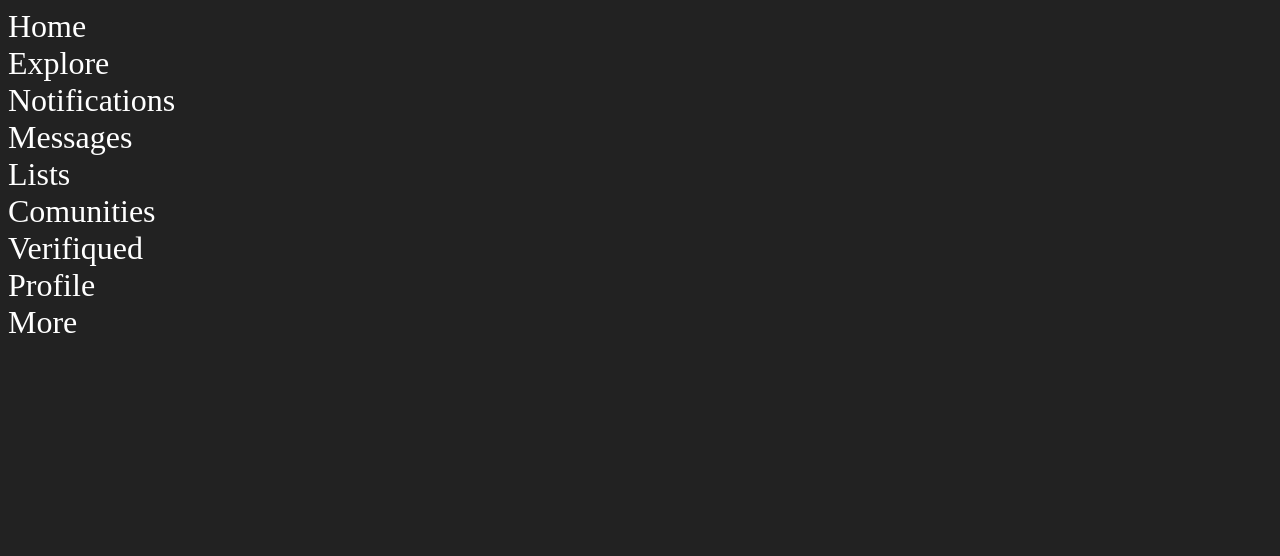
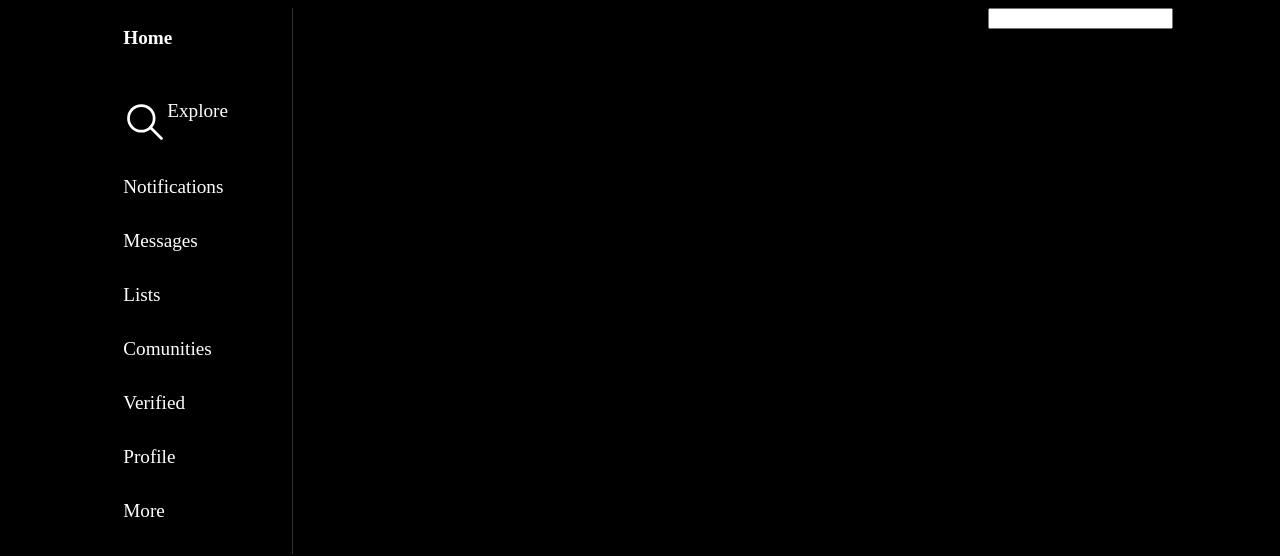
Before and after one commit to DerianMolinaLopez/bakyReact, a React (Vite) app in the folder TwiterBaki/: page / in a window 1280 px wide. Shown: the top 556 px of the page. Built offline with nearby package versions, Linux system fonts and the light colour scheme.

Commit message:
agregando las barras laterales (incompleto)

```diff
--- a/TwiterBaki/src/components/aside.jsx
+++ b/TwiterBaki/src/components/aside.jsx
@@ -1,22 +1,81 @@
 import './styles.css'
-export function BarraLateral(){
-    return(
+export function BarraLateral() {
+    return (
         <div>
             <aside>
                 <div className="aside">
-                <a href="" className="boton"></a>
-                <a href="" className="boton"><span>Home</span></a>
-                <a href="" className="boton">Explore</a>
-                <a href="" className="boton">Notifications</a>
-                <a href="" className="boton">Messages</a>
-                <a href="" className="boton">Lists</a>
-                <a href="" className="boton"> Comunities</a>
-                <a href="" className="boton">Verifiqued</a>
-                <a href="" className="boton">Profile</a>
-                <a href="" className="boton">More</a>
+                    <div className='botonApariencia'>
+                        <a href="" className="boton">
+                             <p><strong>Home</strong></p>
+                        </a>
+                    </div>
+                    <div className='botonApariencia'>
+                    <svg xmlns="http://www.w3.org/2000/svg" class="icon icon-tabler icon-tabler-search" width="44" height="44" viewBox="0 0 24 24" stroke-width="1.5" stroke="#ffffff" fill="none" stroke-linecap="round" stroke-linejoin="round">
+  <path stroke="none" d="M0 0h24v24H0z" fill="none"/>
+  <path d="M10 10m-7 0a7 7 0 1 0 14 0a7 7 0 1 0 -14 0" />
+  <path d="M21 21l-6 -6" />
+</svg>
+                        <a href="" className="boton">
+                            Explore
+                        </a>
+                    </div>
+                    <div className='botonApariencia'>
+                        <a href="" className="boton">
+                            Notifications
+                        </a>
+                    </div>
+                    <div className='botonApariencia'>
+                        <a href="" className="boton">
+                            Messages
+                        </a>
+                    </div>
+                    <div className='botonApariencia'>
+                        <a href="" className="boton">
+                            Lists
+                        </a>
+                    </div>
+                    <div className='botonApariencia'>
+                        <a href="" className="boton">
+                            Comunities
+                        </a>
+                    </div>
+                    <div className='botonApariencia'>
+                        <a href="" className="boton">
+                            Verified
+                        </a>
+                    </div>
+                    <div className='botonApariencia'>
+                        <a href="" className="boton">
+                            Profile
+                        </a>
+                    </div>
+                    <div className='botonApariencia'>
+                        <a href="" className="boton">
+                            More
+                        </a>
+                    </div>
+
+
+
+
+
                 </div>
 
             </aside>
         </div>
     )
 }
+export function BarraLateralDerecha() {
+    return (
+        <div>
+            <aside>
+                <div className="contenedorComponentes">
+                    <div className="contenedorComponentes__busqueda">
+                        <input type="text" name="" id="" />
+                    </div>
+
+                </div>
+            </aside>
+        </div>
+    )
+}
--- a/TwiterBaki/src/components/styles.css
+++ b/TwiterBaki/src/components/styles.css
@@ -3,9 +3,24 @@
      flex-direction: column;
      justify-content: center;
      margin-bottom: 3px;
+     border-right: solid #2F3336 1px;
+     padding-right: 4rem;
+     margin-right: 2rem;
 }
 .boton{
     color:white;
     text-decoration: none;
-    font-size: 2rem;
+    font-size: 1.2rem;
 }
+.union{
+    display:flex;
+    flex-direction: row;
+    margin-left: 1rem;
+    justify-content: space-around;
+
+}
+.botonApariencia{
+    display: flex;
+    margin-bottom: 2rem;
+    justify-content: flex-start;
+}
--- a/TwiterBaki/src/components/union.jsx
+++ b/TwiterBaki/src/components/union.jsx
@@ -1,8 +1,12 @@
-import { BarraLateral } from "./aside"
+import { BarraLateral, BarraLateralDerecha } from "./aside"
 export function Union(){
     return(
-      <div>
+      <div className="union">
         <BarraLateral/>
+        <div>
+          <h1>contenido principal</h1>
+        </div>
+        <BarraLateralDerecha/>
       </div>
 
     )
--- a/TwiterBaki/src/index.css
+++ b/TwiterBaki/src/index.css
@@ -1,3 +1,3 @@
 body{
-  background-color: #222;
+  background-color: #000000;
 }
```
